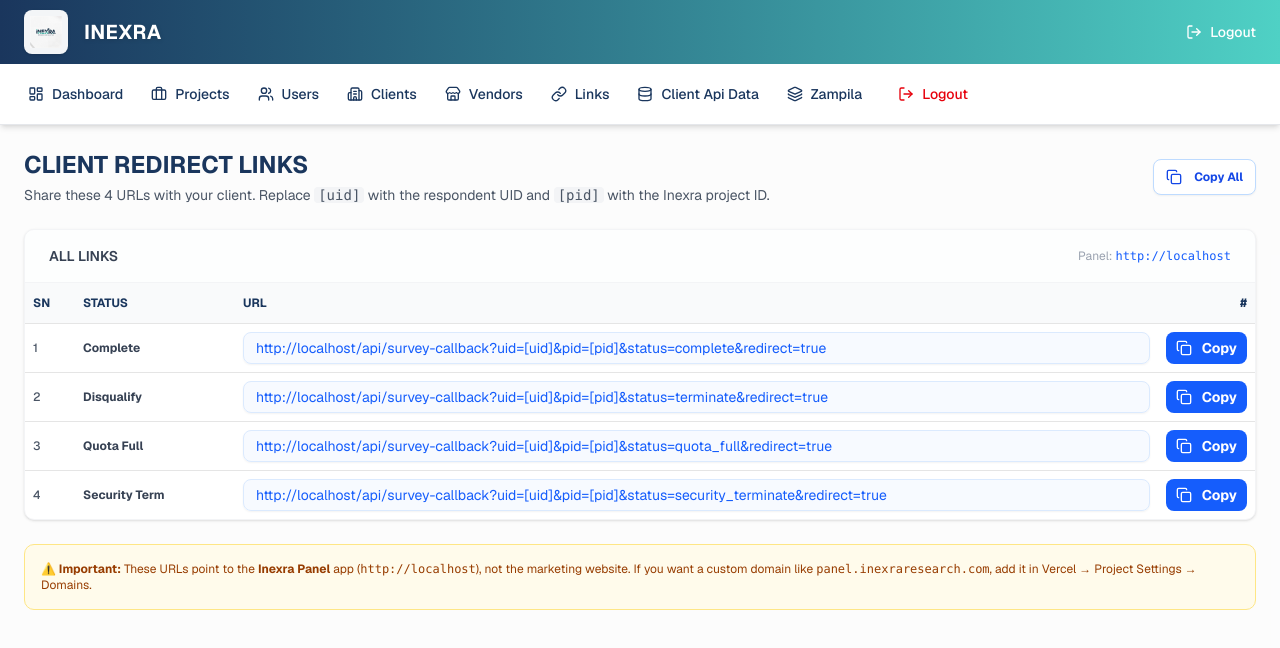
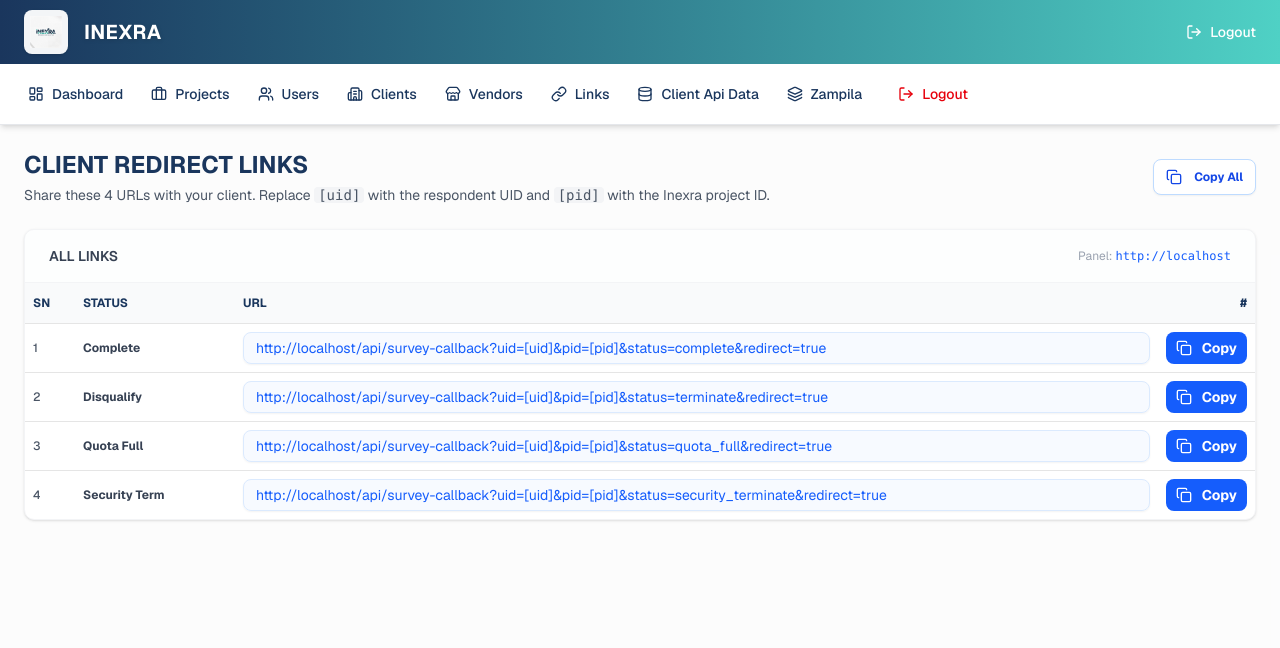
Before and after one commit to jeetyaduvanshi/inexra-panel, a Next.js app: page /links in a window 1280 px wide. Shown: the top 648 px of the page. Built offline with nearby package versions, Linux system fonts and the light colour scheme.

Commit message:
style: remove warning banner from links page and set panel.inexraresearch.com as primary domain

```diff
--- a/app/links/page.tsx
+++ b/app/links/page.tsx
@@ -22,7 +22,7 @@
 ];
 
 export default function LinksPage() {
-    const [origin, setOrigin] = useState("https://inexra-panel.vercel.app");
+    const [origin, setOrigin] = useState("https://panel.inexraresearch.com");
     const [copiedSn, setCopiedSn] = useState<number | null>(null);
 
     // Use actual panel origin on client — ignores marketing website domain if somehow opened from there
@@ -115,11 +115,6 @@
                             </TableBody>
                         </Table>
                     </div>
-
-                    <div className="bg-amber-50 border border-amber-200 rounded-lg p-4 text-xs text-amber-800">
-                        <strong>⚠️ Important:</strong> These URLs point to the <strong>Inexra Panel</strong> app (<code>{origin}</code>), not the marketing website.
-                        If you want a custom domain like <code>panel.inexraresearch.com</code>, add it in Vercel → Project Settings → Domains.
-                    </div>
                 </div>
             </main>
         </div>
--- a/frontend/components/projects/EditProjectDialog.tsx
+++ b/frontend/components/projects/EditProjectDialog.tsx
@@ -194,11 +194,20 @@
     const [expandedSuppliers, setExpandedSuppliers]     = useState<Record<string, boolean>>({});
     const [actionLoadingId, setActionLoadingId]         = useState<string | null>(null);
 
-    const baseUrl = typeof window !== "undefined" && window.location.origin && !window.location.origin.includes("inexraresearch.com")
+    const isMarketingSite = (urlOrOrigin: string) => {
+        try {
+            const host = urlOrOrigin.includes("://") ? new URL(urlOrOrigin).hostname.toLowerCase() : urlOrOrigin.toLowerCase();
+            return host === "inexraresearch.com" || host === "www.inexraresearch.com";
+        } catch {
+            return false;
+        }
+    };
+
+    const baseUrl = typeof window !== "undefined" && window.location.origin && !isMarketingSite(window.location.origin)
         ? window.location.origin
-        : (process.env.NEXT_PUBLIC_BASE_URL && !process.env.NEXT_PUBLIC_BASE_URL.includes("inexraresearch.com")
+        : (process.env.NEXT_PUBLIC_BASE_URL && !isMarketingSite(process.env.NEXT_PUBLIC_BASE_URL)
             ? process.env.NEXT_PUBLIC_BASE_URL
-            : "https://inexra-panel.vercel.app");
+            : "https://panel.inexraresearch.com");
 
     const fetchSuppliers = async () => {
         setLoading(true);
```
Also changed, not shown: 1 other file (tests, documents, lock files or other folders).
